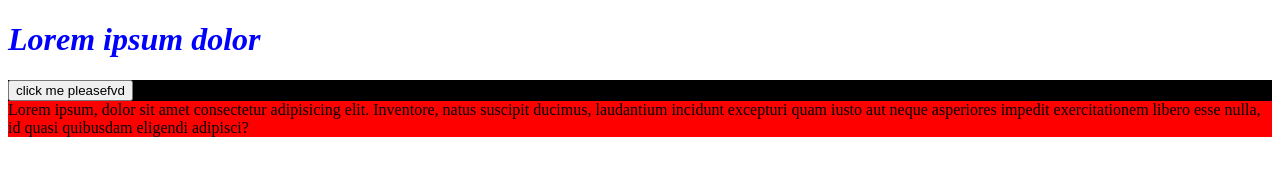
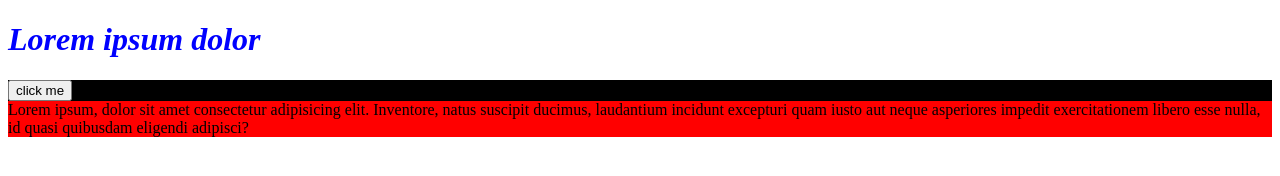
Before and after one commit to Zanuda39/progectgit, a plain HTML site: page index.html in a window 1280 px wide. Drawn offline with Linux system fonts and the light colour scheme.

Commit message:
second com

```diff
--- a/index.html
+++ b/index.html
@@ -12,7 +12,7 @@
         Lorem ipsum dolor</h1>
     <div class="block">
         <div class="block-item">
-            <button>click me pleasefvd</button>
+            <button>click me</button>
         </div>
         <div class="block-text">Lorem ipsum, dolor sit amet consectetur adipisicing elit. Inventore, natus suscipit ducimus, laudantium incidunt excepturi quam iusto aut neque asperiores impedit exercitationem libero esse nulla, id quasi quibusdam eligendi adipisci?</div>
     </div>
```
